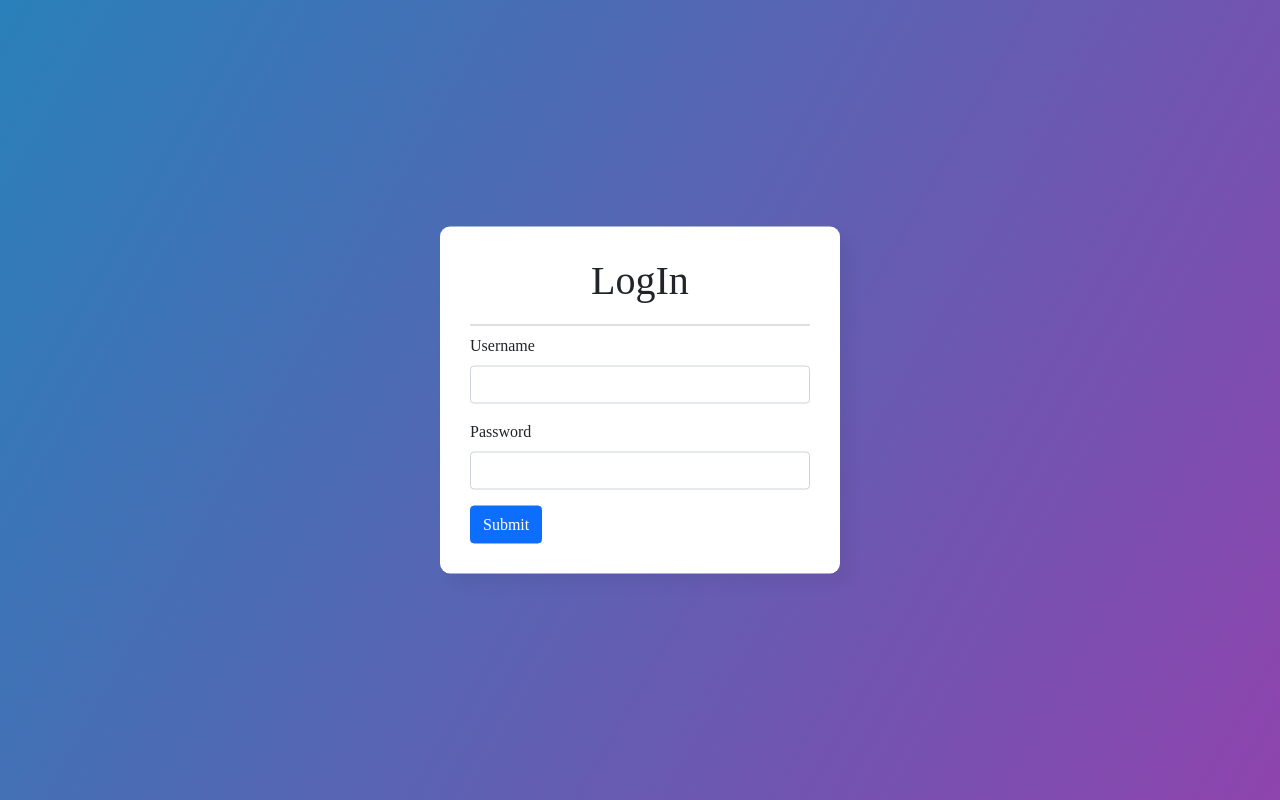
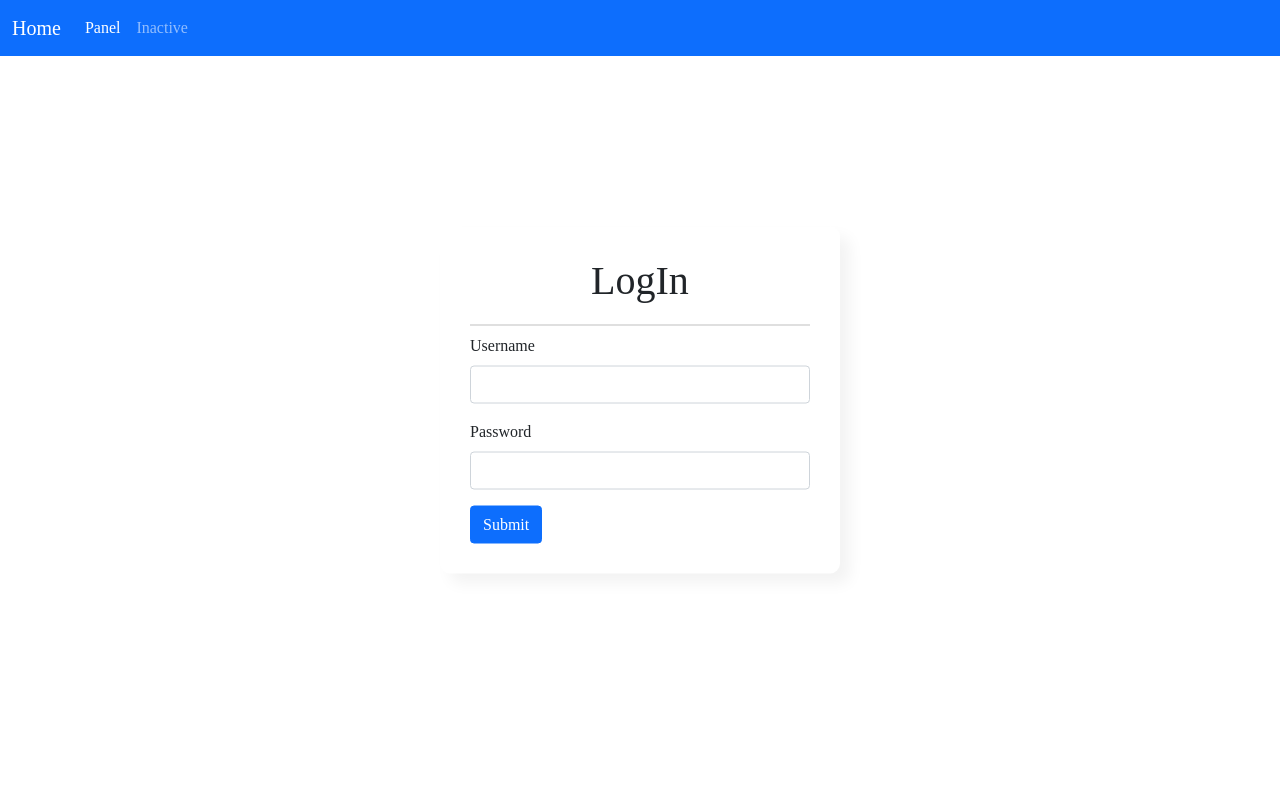
Before and after one commit to tamtran2885/php-server-environment, a PHP site: page / in a window 1280 px wide. Run offline with PHP 8.4, Linux system fonts and the light colour scheme.

Commit message:
fix structure

```diff
--- /dev/null
+++ b/assets/css/styles.css
@@ -0,0 +1,37 @@
+* {
+  margin: 0;
+  padding: 0;
+  box-sizing: border-box;
+}
+
+body {
+  margin: 0;
+  padding: 0;
+  font-family: montserrat;
+  /* background: linear-gradient(120deg, #2980b9, #8e44ad); */
+  height: 100vh;
+  /* overflow: hidden; */
+}
+
+.center {
+  position: absolute;
+  top: 50%;
+  left: 50%;
+  transform: translate(-50%, -50%);
+  width: 400px;
+  background: white;
+  border-radius: 10px;
+  box-shadow: 10px 10px 15px rgba(0, 0, 0, 0.05);
+  padding: 30px;
+}
+
+.center h1 {
+  text-align: center;
+  padding-bottom: 20px;
+  border-bottom: 1px solid silver;
+}
+
+.navbar-collapse {
+  display: flex;
+  justify-content: space-between;
+}
--- /dev/null
+++ b/config/app.php
@@ -0,0 +1,5 @@
+<?php
+/* Help to set up and allow PHP to generate the link to other pages file automatically */
+define ( "BASE_URL", "/php-server-environment/" );
+define ( "ROOT_PATH", $_SERVER["DOCUMENT_ROOT"] . "/php-server-environment/" );
+?>
--- /dev/null
+++ b/inc/_flash_message.php
@@ -0,0 +1,13 @@
+<?php
+    if (isset($_SESSION["message"])) {
+      ?>
+        <div class="alert alert-primary" role="alert">
+        <?php
+          echo htmlspecialchars($_SESSION["message"], ENT_QUOTES);
+        ?>
+        </div>
+      <?php
+
+      unset($_SESSION["message"]);
+    }
+?>
--- /dev/null
+++ b/inc/_footer.php
@@ -0,0 +1,2 @@
+</body>
+</html>
--- /dev/null
+++ b/inc/_header.php
@@ -0,0 +1,19 @@
+<?php
+  $title = $title ?? "Log In "
+?>
+<!DOCTYPE html>
+<html lang="en">
+  <head>
+    <meta charset="utf-8" />
+    <!-- <link rel="icon" href="%PUBLIC_URL%/favicon.ico" /> -->
+    <meta name="viewport" content="width=device-width, initial-scale=1" />
+    <meta name="description" content="Web site " />
+    <title><?php echo htmlspecialchars($title, ENT_QUOTES); ?></title>
+    <link href="https://cdn.jsdelivr.net/npm/bootstrap@5.1.3/dist/css/bootstrap.min.css" rel="stylesheet" integrity="sha384-1BmE4kWBq78iYhFldvKuhfTAU6auU8tT94WrHftjDbrCEXSU1oBoqyl2QvZ6jIW3" crossorigin="anonymous">
+    <style>
+      <?php include(__DIR__ . "/../assets/css/styles.css"); ?>
+    </style>
+  </head>
+  <body>
+    <?php include(__DIR__ . "/_navbar.php"); ?>
+    <?php include(__DIR__ . "/_flash_message.php"); ?>
--- /dev/null
+++ b/inc/_navbar.php
@@ -0,0 +1,33 @@
+<nav class="navbar navbar-expand-lg navbar-dark bg-primary">
+  <div class="container-fluid">
+    <a class="navbar-brand" href="#">Home</a>
+    <button class="navbar-toggler" type="button" data-bs-toggle="collapse" data-bs-target="#navbarNav" aria-controls="navbarNav" aria-expanded="false" aria-label="Toggle navigation">
+      <span class="navbar-toggler-icon"></span>
+    </button>
+    <div class="collapse navbar-collapse" id="navbarNav">
+      <ul class="navbar-nav">
+        <li class="nav-item">
+          <a class="nav-link active" aria-current="page" href="#">Panel</a>
+        </li>
+        <li class="nav-item">
+          <a class="nav-link" href="#">Inactive</a>
+        </li>
+      </ul>
+      <ul class="navbar-nav">
+        <?php
+        if (isset($_SESSION["username"])) {
+          ?>
+          <li class="nav-item">
+            <a class="nav-link">You are logged in as:
+            <?php echo $_SESSION["username"]; ?></a>
+          </li>
+          <li class="nav-item">
+            <a class="nav-link" href="#">Logout</a>
+          </li>
+          <?php
+        }
+        ?>
+      </ul>
+    </div>
+  </div>
+</nav>
--- a/index.php
+++ b/index.php
@@ -1,64 +1,23 @@
-<!DOCTYPE html>
-<?php $randomInt = random_int(1, 10); ?>
-<html lang="en">
-  <head>
-    <meta charset="utf-8" />
-    <!-- <link rel="icon" href="%PUBLIC_URL%/favicon.ico" /> -->
-    <meta name="viewport" content="width=device-width, initial-scale=1" />
-    <meta name="description" content="Web site " />
-    <title>Log In</title>
-    <link href="https://cdn.jsdelivr.net/npm/bootstrap@5.1.3/dist/css/bootstrap.min.css" rel="stylesheet" integrity="sha384-1BmE4kWBq78iYhFldvKuhfTAU6auU8tT94WrHftjDbrCEXSU1oBoqyl2QvZ6jIW3" crossorigin="anonymous">
-    <style>
-        * {
-            margin: 0;
-            padding: 0;
-            box-sizing: border-box;
-        }
-
-        body {
-            margin: 0;
-            padding: 0;
-            font-family: montserrat;;
-            background: linear-gradient(120deg, #2980b9, #8e44ad);
-            height: 100vh;
-            overflow: hidden;
-        }
-
-        .center {
-            position: absolute;
-            top: 50%;
-            left: 50%;
-            transform: translate(-50%, -50%);
-            width: 400px;
-            background: white;
-            border-radius: 10px;
-            box-shadow: 10px 10px 15px rgba(0,0,0,0.05);
-            padding: 30px;
-        }
-
-        .center h1 {
-            text-align: center;
-            padding-bottom: 20px;
-            border-bottom: 1px solid silver;
-
-        }
-
-    </style>
-  </head>
-  <body>
-    <div class="center">
+<?php
+    require_once(__DIR__ . "/config/app.php");
+    include(__DIR__ . "/inc/_header.php");
+?>
+    <div class="center" >
         <h1>LogIn</h1>
-        <form method="post">
+        <form
+            method="POST"
+            action="<?php echo BASE_URL ?>modules/validate.php"
+        >
             <div class="mb-3">
                 <label for="username" class="form-label">Username</label>
-                <input type="text" class="form-control" id="username" aria-describedby="username" name="username" >
+                <input type="text" class="form-control" id="username"  name="username" value="" >
             </div>
             <div class="mb-3">
                 <label for="password" class="form-label">Password</label>
-                <input type="password" class="form-control" id="password">
+                <input type="password" class="form-control" id="password" value="" name="password" >
             </div>
             <button type="submit" class="btn btn-primary">Submit</button>
         </form>
     </div>
-  </body>
-</html>
+<?php
+    include(__DIR__ . "/inc/_footer.php");
```
Also changed, not shown: modules/close_sessions.php (added, +8 -0 lines), modules/validate.php (added, +20 -0 lines), pages/panel.php (added, +18 -0 lines), panel.php (deleted, +0 -21 lines), README.md, close_sessions.php (deleted), validate.php (deleted).
